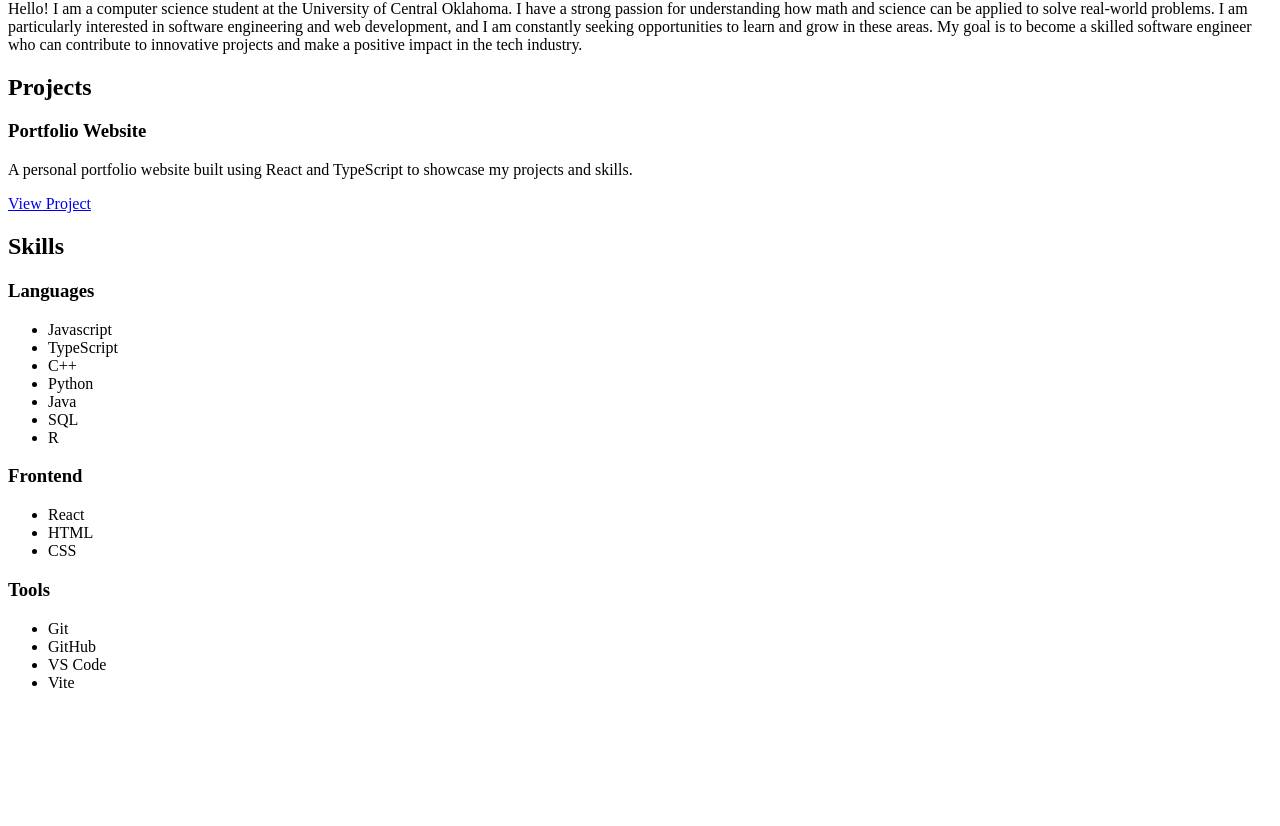
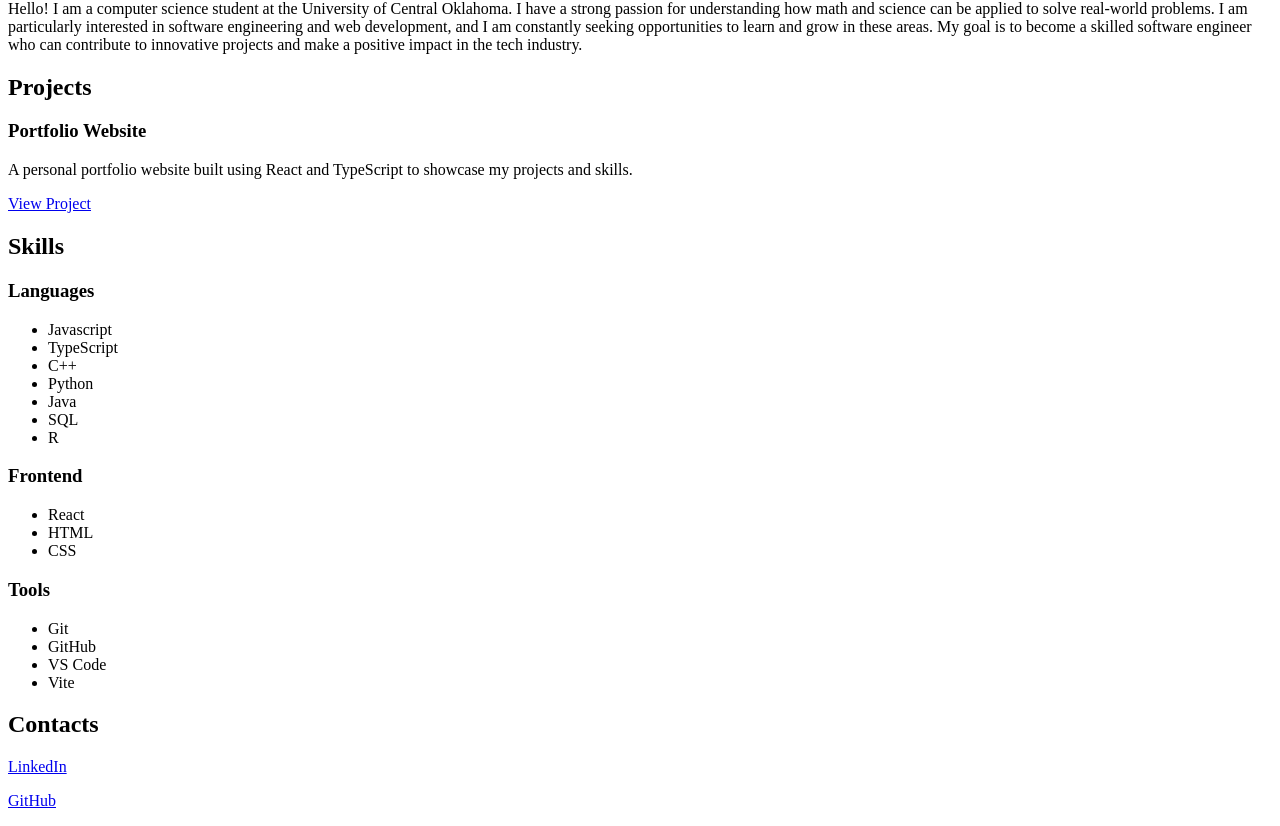
Before and after one commit to bguzman3-wq/Portfolio-Website, a React (Vite) app: page / in a window 1280 px wide. Shown: the part 152-978 px from the top of the page. Before the commit the page ends 860 px from the top, so only its background shows below. Built offline with nearby package versions, Linux system fonts and the light colour scheme.

Commit message:
Added contacts

```diff
--- a/src/App.tsx
+++ b/src/App.tsx
@@ -2,6 +2,7 @@ import Hero from "./components/Hero";
 import About from "./components/About";
 import Projects from "./components/Projects";
 import Skills from "./components/Skills";
+import Contacts from "./components/Contacts";
 
 
 export default function App() {
@@ -11,6 +12,7 @@ export default function App() {
             <About/>
             <Projects/>
             <Skills/>
+            <Contacts/>
         </>
     );
 }
--- /dev/null
+++ b/src/components/Contacts.tsx
@@ -0,0 +1,17 @@
+export default function Contacts(){
+    return(
+        <section>
+            <h2>Contacts</h2>
+            <p>
+                <a href="https://www.linkedin.com/in/bryan-ceballos-guzman-513293296" target="_blank" rel="noopener noreferrer">
+                    LinkedIn
+                </a>
+            </p>
+            <p>
+                <a href="https://github.com/bguzman3-wq" target="_blank" rel="noopener noreferrer">
+                GitHub
+            </a>
+        </p>
+        </section>
+    );
+}
```
